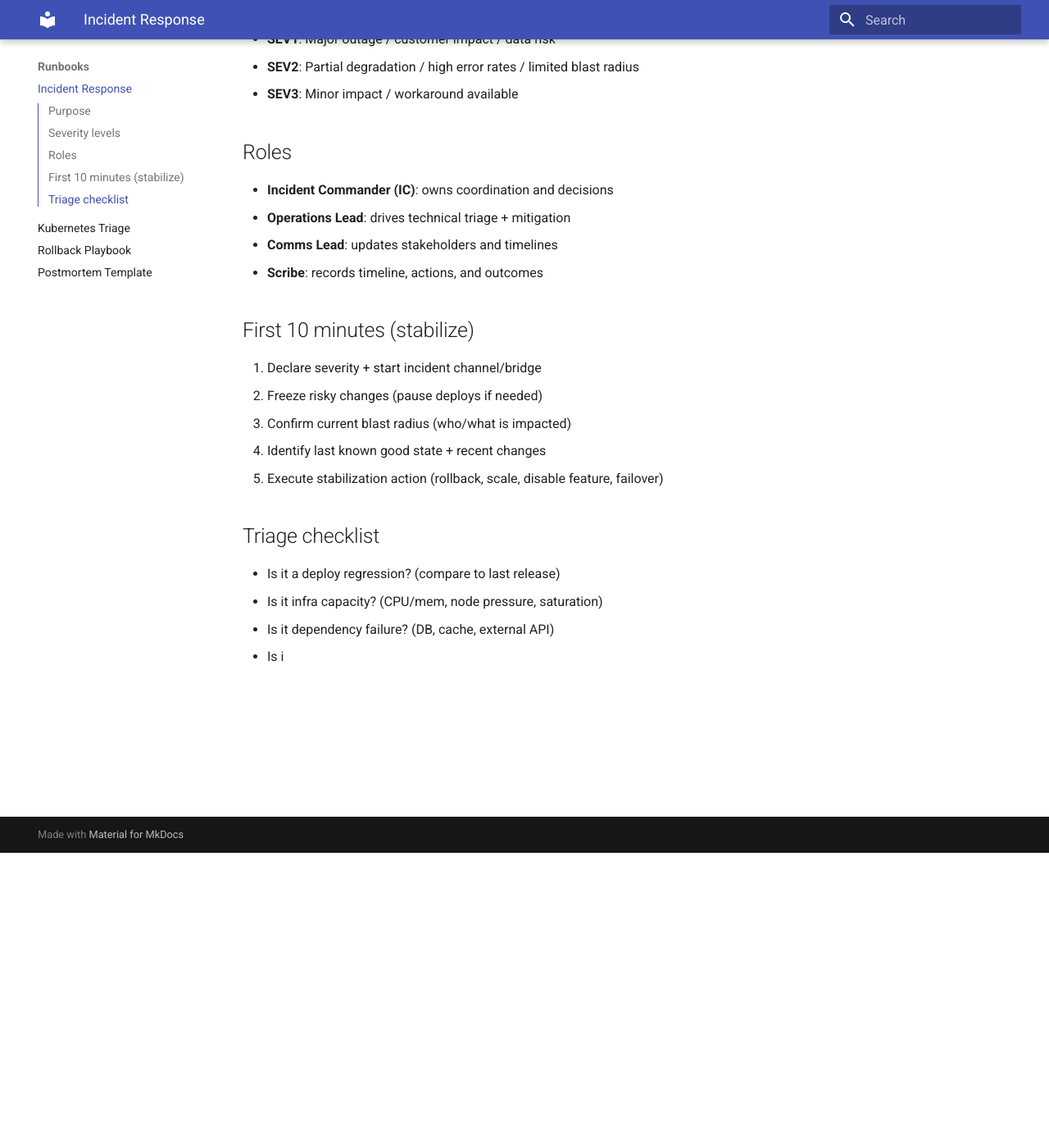
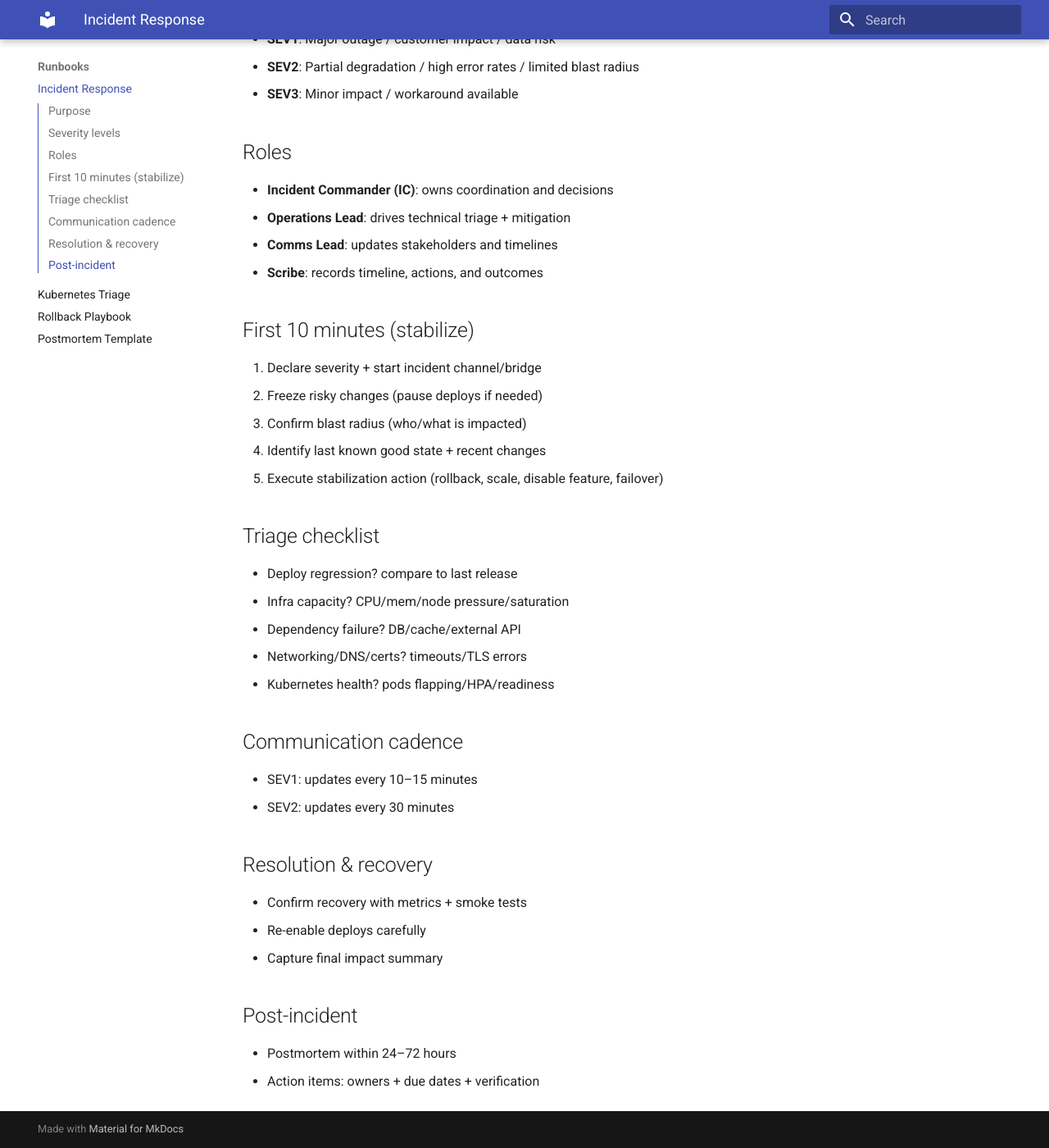
Before and after one commit to ayodeleadebusuyinew/portfolio, an MkDocs documentation site: the page built from docs/runbooks/incident-response.md, in a window 1280 px wide and 1400 px high, scrolled down 360 px. Shown: the whole window at 82% size. Built offline with MkDocs 1.6.1 and Material for MkDocs 9.7.7, drawn with Linux system fonts in a browser that asks for light colours.

Commit message:
Revise incident response runbook for clarity and detail
Updated incident response documentation for clarity and added communication cadence and post-incident sections.

```diff
--- a/docs/runbooks/incident-response.md
+++ b/docs/runbooks/incident-response.md
@@ -17,12 +17,26 @@ A simple, reliable incident flow that stabilizes service quickly, keeps stakehol
 ## First 10 minutes (stabilize)
 1. Declare severity + start incident channel/bridge
 2. Freeze risky changes (pause deploys if needed)
-3. Confirm current blast radius (who/what is impacted)
+3. Confirm blast radius (who/what is impacted)
 4. Identify last known good state + recent changes
 5. Execute stabilization action (rollback, scale, disable feature, failover)
 
 ## Triage checklist
-- Is it a deploy regression? (compare to last release)
-- Is it infra capacity? (CPU/mem, node pressure, saturation)
-- Is it dependency failure? (DB, cache, external API)
-- Is i
+- Deploy regression? compare to last release
+- Infra capacity? CPU/mem/node pressure/saturation
+- Dependency failure? DB/cache/external API
+- Networking/DNS/certs? timeouts/TLS errors
+- Kubernetes health? pods flapping/HPA/readiness
+
+## Communication cadence
+- SEV1: updates every 10–15 minutes
+- SEV2: updates every 30 minutes
+
+## Resolution & recovery
+- Confirm recovery with metrics + smoke tests
+- Re-enable deploys carefully
+- Capture final impact summary
+
+## Post-incident
+- Postmortem within 24–72 hours
+- Action items: owners + due dates + verification
```
